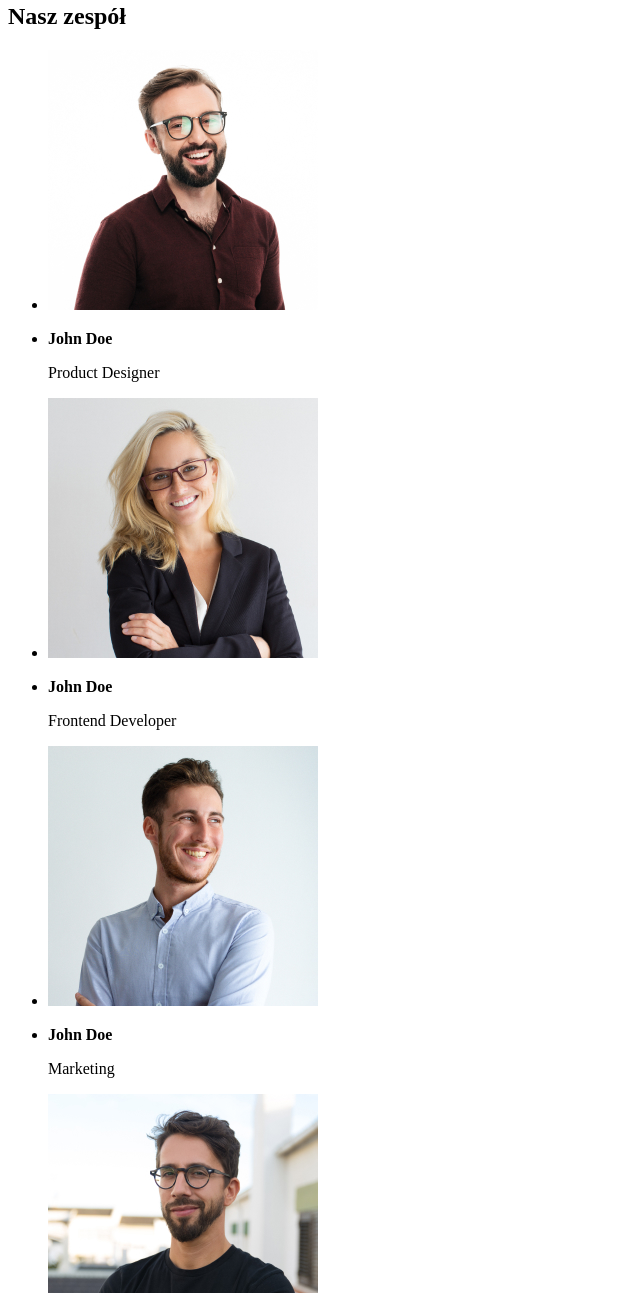
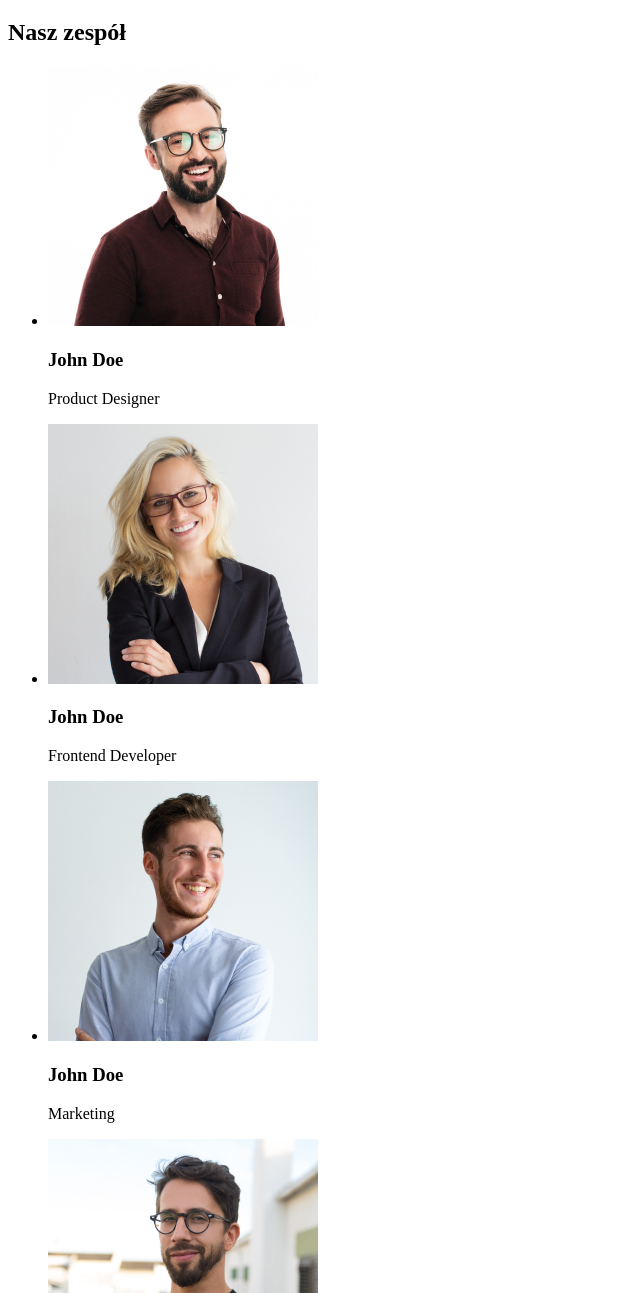
Before and after one commit to KluskaZuber/goit-markup-hw-01, a plain HTML site: page index.html in a window 1280 px wide. Shown: the part 1507-2800 px from the top of the page, without its empty margins (0-640 px from the left). Drawn offline with Linux system fonts and the light colour scheme.

Commit message:
Poprawa list w segmencie Nasz zespół
Poprawka naniesiona na prośbę mentora

```diff
--- a/index.html
+++ b/index.html
@@ -18,6 +18,8 @@
           <li><a href="/Agencja">Agencja</a></li>
           <li><a href="/Portfolio">Portfolio</a></li>
           <li><a href="/Kontakt">Kontakt</a></li>
+        </ul>
+        <ul>
           <li><a href="mailto:info@webstudio.com">info@webstudio.com</a></li>
           <li><a href="tel:+48111111111">+48 111 111 111</a></li>
         </ul>
@@ -99,11 +101,7 @@
               width="270"
               height="260"
             />
-          </li>
-
-          <li>
-            <!--Tu nie mam pewności, czy powinno być b czy strong - wydaje mi się, ze nazwisko nie jest wazne, a poza tym, mozna to w cssie zrobic przeciez-->
-            <p><b>John Doe</b></p>
+            <h3>John Doe</h3>
             <p>Product Designer</p>
           </li>
 
@@ -114,10 +112,7 @@
               width="270"
               height="260"
             />
-          </li>
-
-          <li>
-            <p><b>John Doe</b></p>
+            <h3>John Doe</h3>
             <p>Frontend Developer</p>
           </li>
 
@@ -128,10 +123,7 @@
               width="270"
               height="260"
             />
-          </li>
-
-          <li>
-            <p><b>John Doe</b></p>
+            <h3>John Doe</h3>
             <p>Marketing</p>
           </li>
 
@@ -142,10 +134,7 @@
               width="270"
               height="260"
             />
-          </li>
-
-          <li>
-            <p><b>John Doe</b></p>
+            <h3>John Doe</h3>
             <p>Marketing</p>
           </li>
         </ul>
```
